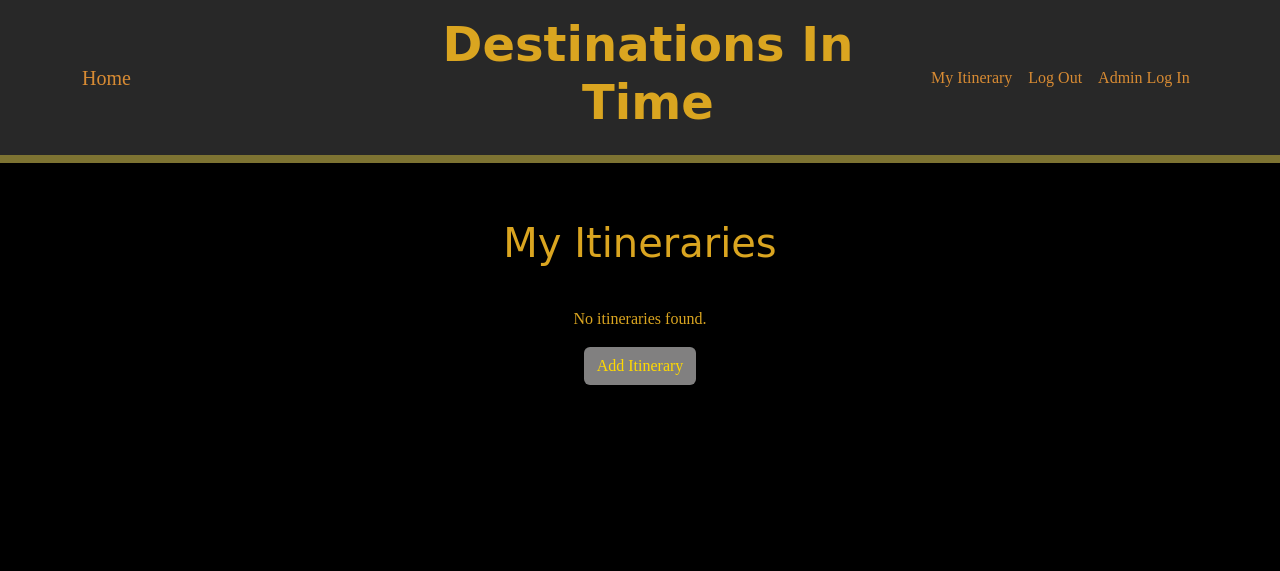
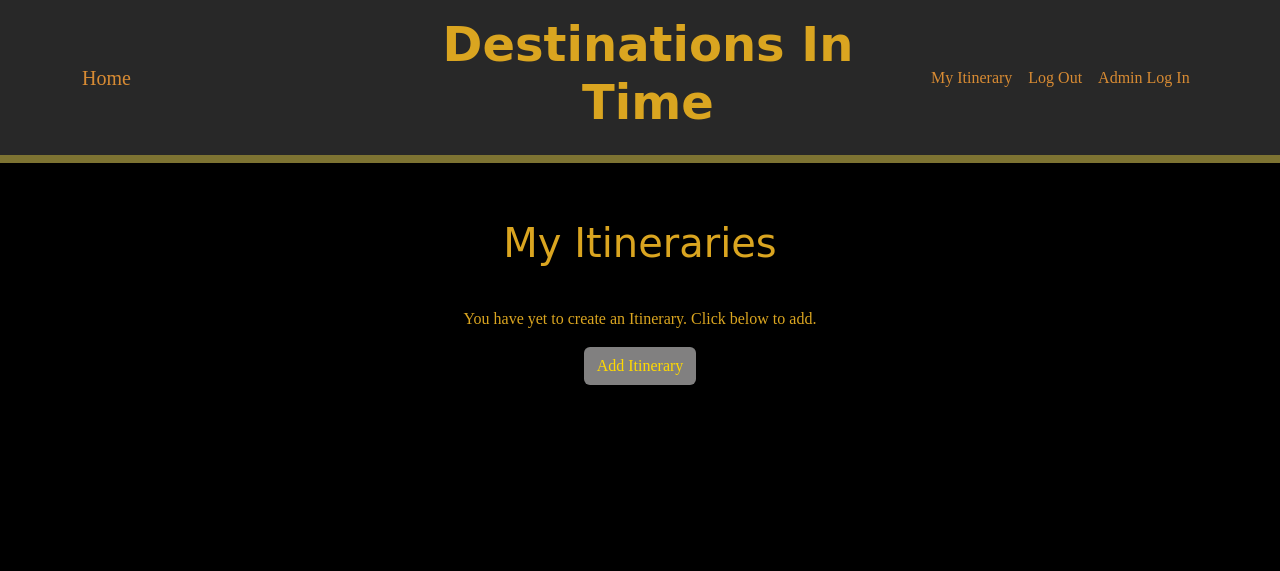
Before and after one commit to BUSAMT/DestinationInTime, a Django app: page /itins/ in a window 1280 px wide. Shown: the top 571 px of the page. Run offline with Django 4.2, Linux system fonts and the light colour scheme; the visitor is signed in with stand-in values (Sample User, id 1); data that the repository does not hold is empty; some web fonts are replaced.

Commit message:
add to Itin Index for no itins logic

```diff
--- a/main_app/templates/itins/index.html
+++ b/main_app/templates/itins/index.html
@@ -50,7 +50,7 @@
 
     {% else %}
     <div class="text-center">
-        <p>No itineraries found.</p>
+        <p>You have yet to create an Itinerary. Click below to add.</p>
         <a href="{% url 'itins_create' %}" class="btn">Add Itinerary</a>
     </div>
     {% endif %}
```
